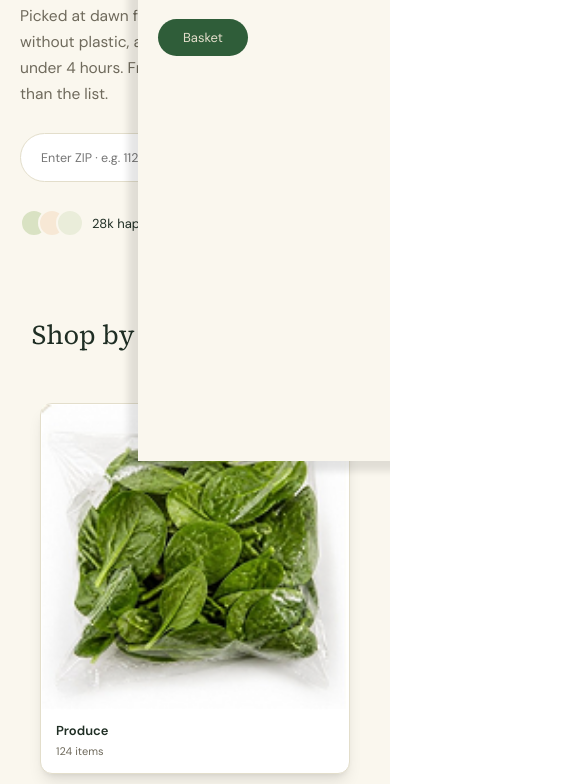
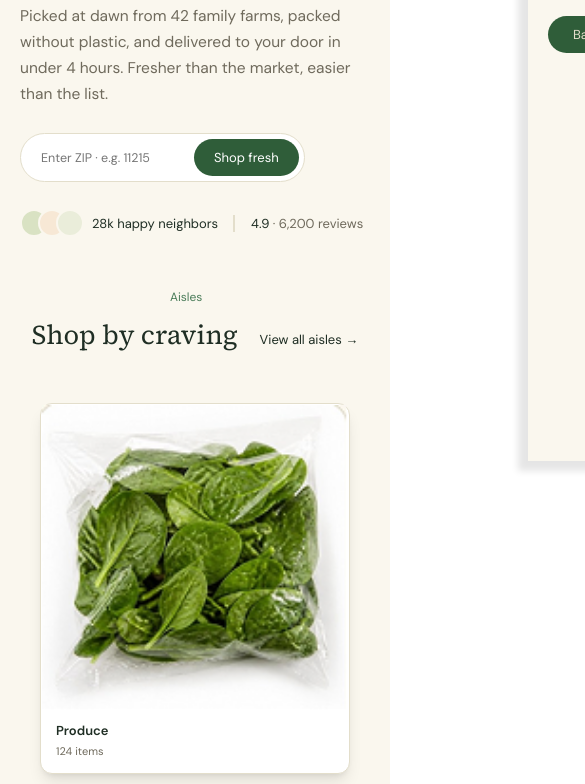
Before and after one commit to gabrielowoi/verdant, a plain HTML site: page index.html in a window 390 px wide. Shown: the part 383-1167 px from the top of the page, 585 px wide, since content can reach past the window. Drawn offline with nearby package versions, Linux system fonts and the light colour scheme.

Commit message:
finally added the hamburger effect

```diff
--- a/techrush-css/script.js
+++ b/techrush-css/script.js
@@ -4,11 +4,11 @@ const togglebtnclose = document.querySelector('.toggle-btn-close');
 
 navToggler.addEventListener('click', function(){
     logoContainer.classList.add('logo-cont');
-    logoContainer.classList.remove('onclicking');
+    // logoContainer.classList.remove('onclicking');
 })
 
 togglebtnclose.addEventListener('click', () =>{
     logoContainer.classList.remove('logo-cont');
-    logoContainer.classList.add('onclicking');
+    // logoContainer.classList.add('onclicking');
 
 })
--- a/techrush-css/techcrush.css
+++ b/techrush-css/techcrush.css
@@ -99,6 +99,7 @@ body{
     .logo-container{
         flex-direction: column;
         justify-content: start;
+        gap: 2px;
         width: fit-content;
         position: absolute;
         box-sizing: border-box;
@@ -110,6 +111,8 @@ body{
         box-shadow: 0 0 7px 10px rgba(0, 0, 0, 0.1);
         height: 100vh;
         z-index: 100;
+        transform: translateX(100vw);
+        transition: transform 0.3s linear
 
 
     }
```
